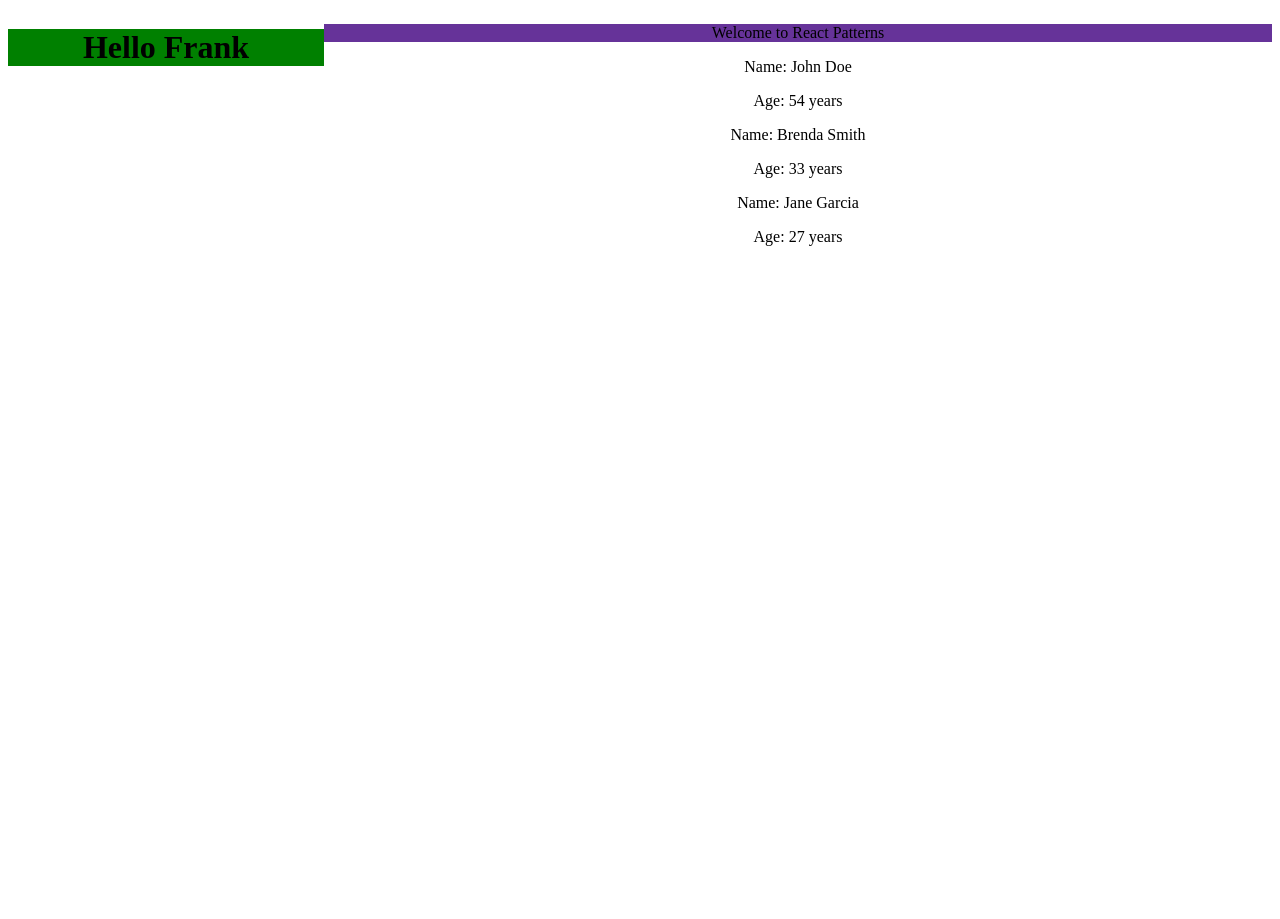
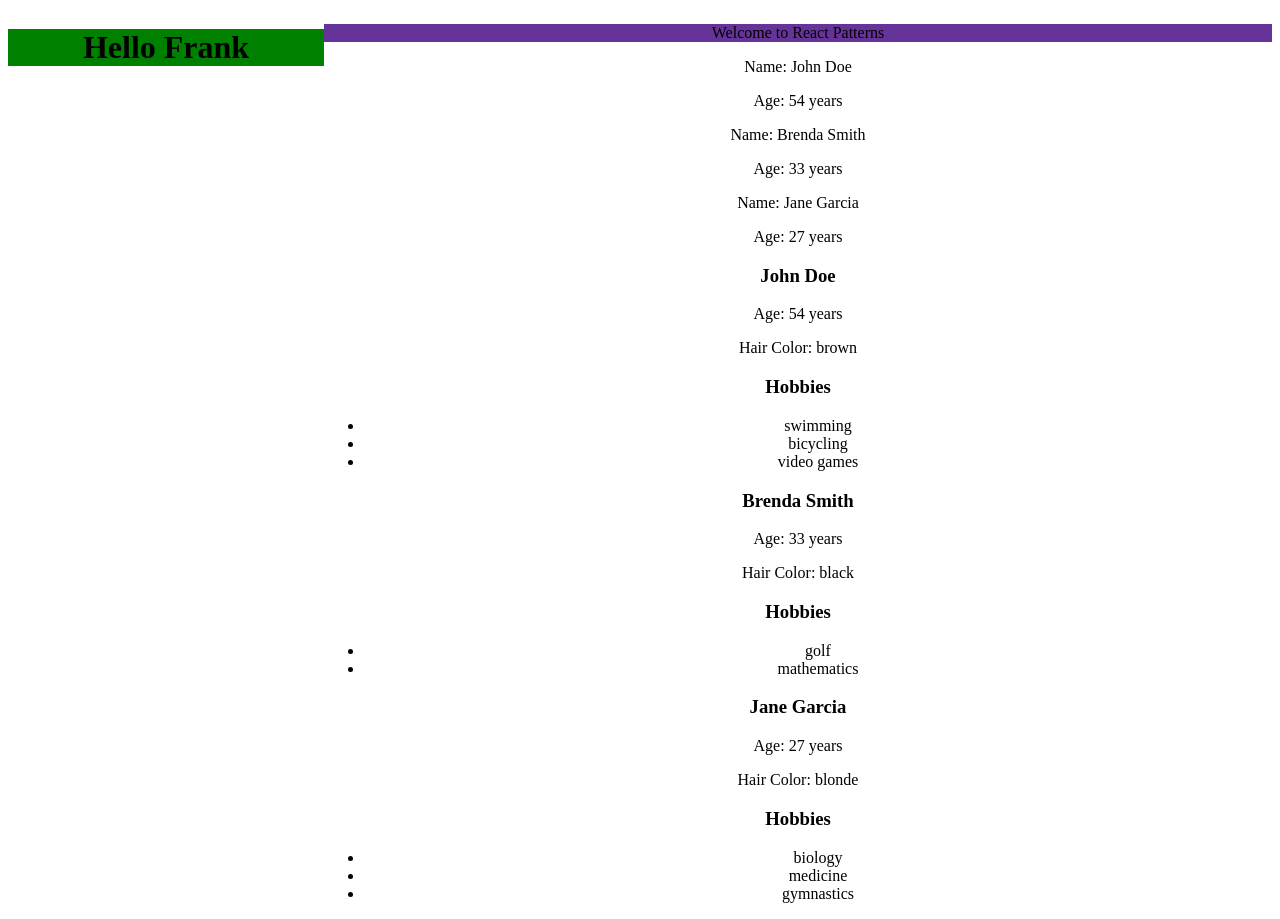
Before and after one commit to fpigeonjr/react-design-patterns, a React (Vite) app: page / in a window 1280 px wide. Before the commit the page ends 808 px from the top, so only its background shows below. Built offline with nearby package versions, Linux system fonts and the light colour scheme.

Commit message:
adds lists for people

```diff
--- a/src/App.jsx
+++ b/src/App.jsx
@@ -3,6 +3,7 @@ import { SplitScreen } from "./SplitScreen"
 import { people, products } from "./data"
 import { RegularList } from "./RegularList"
 import { SmallPersonListItem } from "./people/SmallPersonListItem"
+import { LargePersonListItem } from "./people/LargePersonListItem"
 
 const LeftHandComp = ({ name }) => <h1 style={{ backgroundColor: "green" }}>Hello {name}</h1>
 const RightHandComp = ({ message, children }) => {
@@ -27,6 +28,11 @@ function App() {
           resourceName="person"
           itemComponent={SmallPersonListItem}
         />
+        <RegularList
+          items={people}
+          resourceName="person"
+          itemComponent={LargePersonListItem}
+        />
       </RightHandComp>
     </SplitScreen>
   )
```
